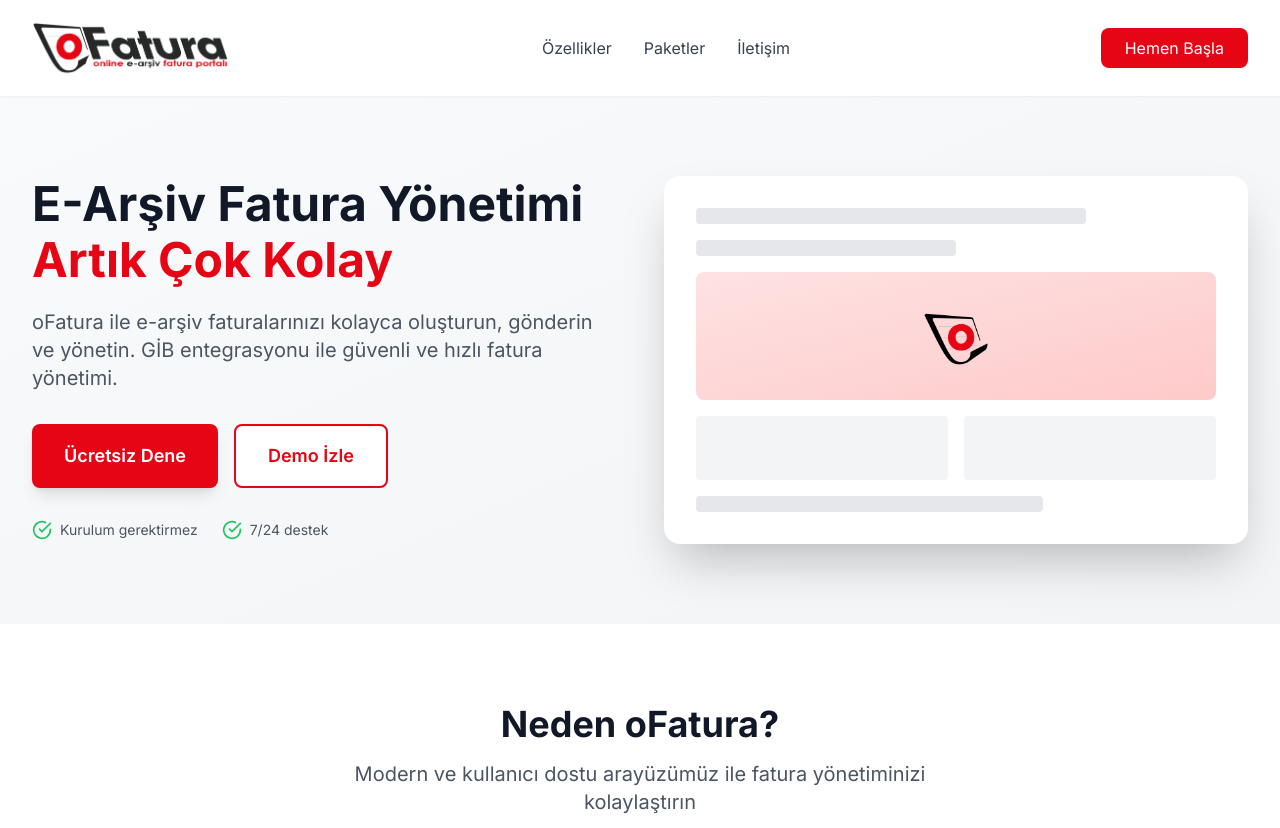
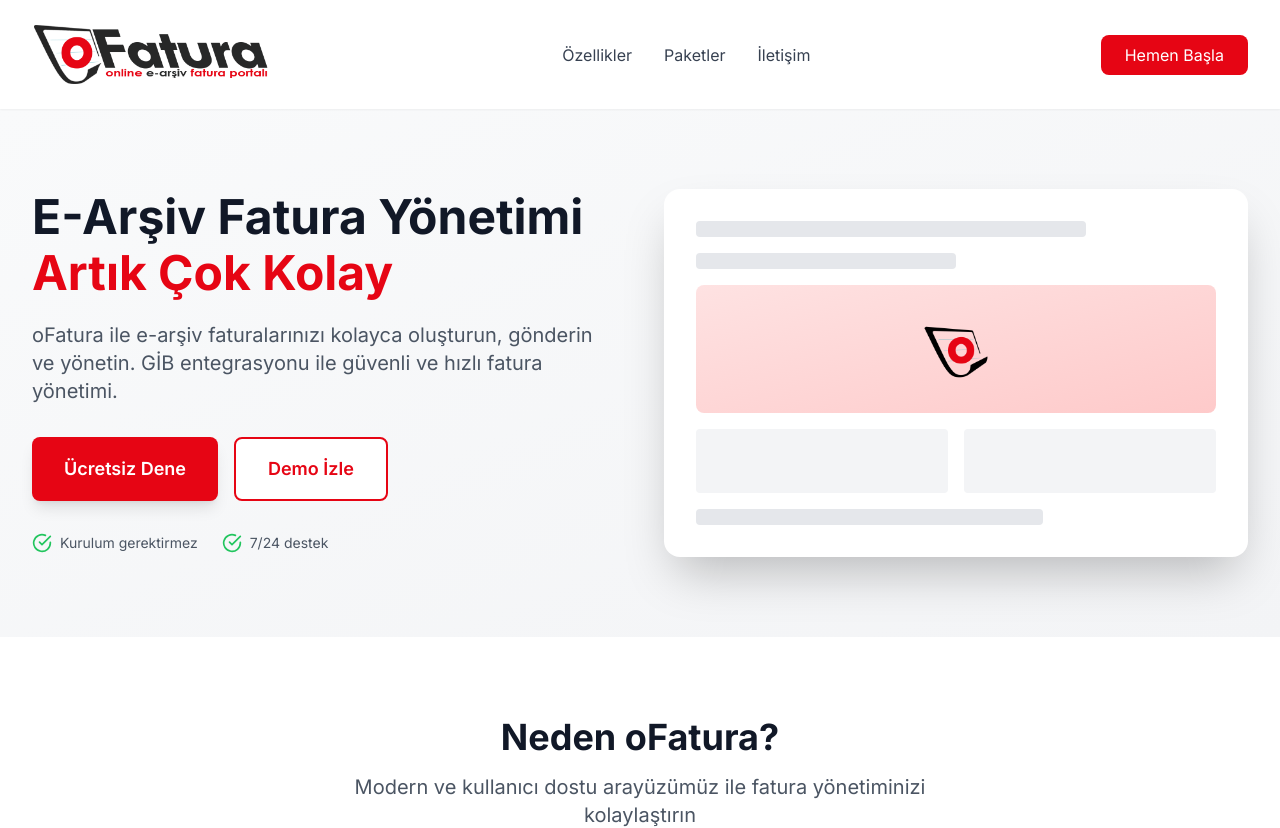
Before and after one commit to kolayhesapcomtr/ofatura, a Next.js app: page /ofatura/ in a window 1280 px wide. Shown: the top 828 px of the page. Built offline with nearby package versions, Linux system fonts and the light colour scheme.

Commit message:
fix: Correct logo aspect ratio to 240x77
- Update height from 64px to 77px to match original aspect ratio
- Change className from h-16 to w-60 h-auto to preserve ratio
- Ensures logo displays without distortion

```diff
--- a/app/page.tsx
+++ b/app/page.tsx
@@ -25,8 +25,8 @@ export default function Home() {
                 src="/ofatura/oFatura.png"
                 alt="oFatura Logo"
                 width={240}
-                height={64}
-                className="h-16 w-auto"
+                height={77}
+                className="w-60 h-auto"
               />
             </div>
             <nav className="hidden md:flex space-x-8">
```
